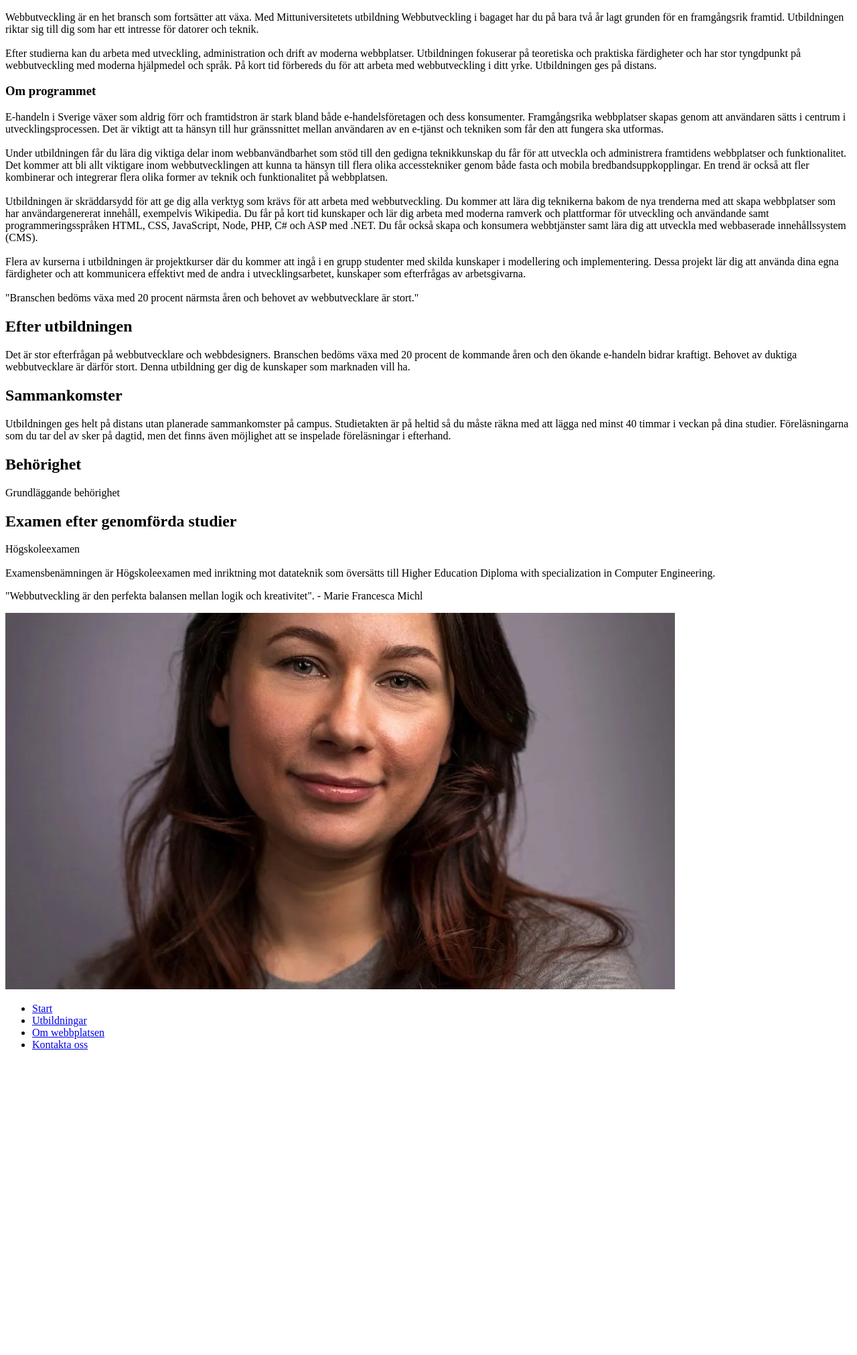
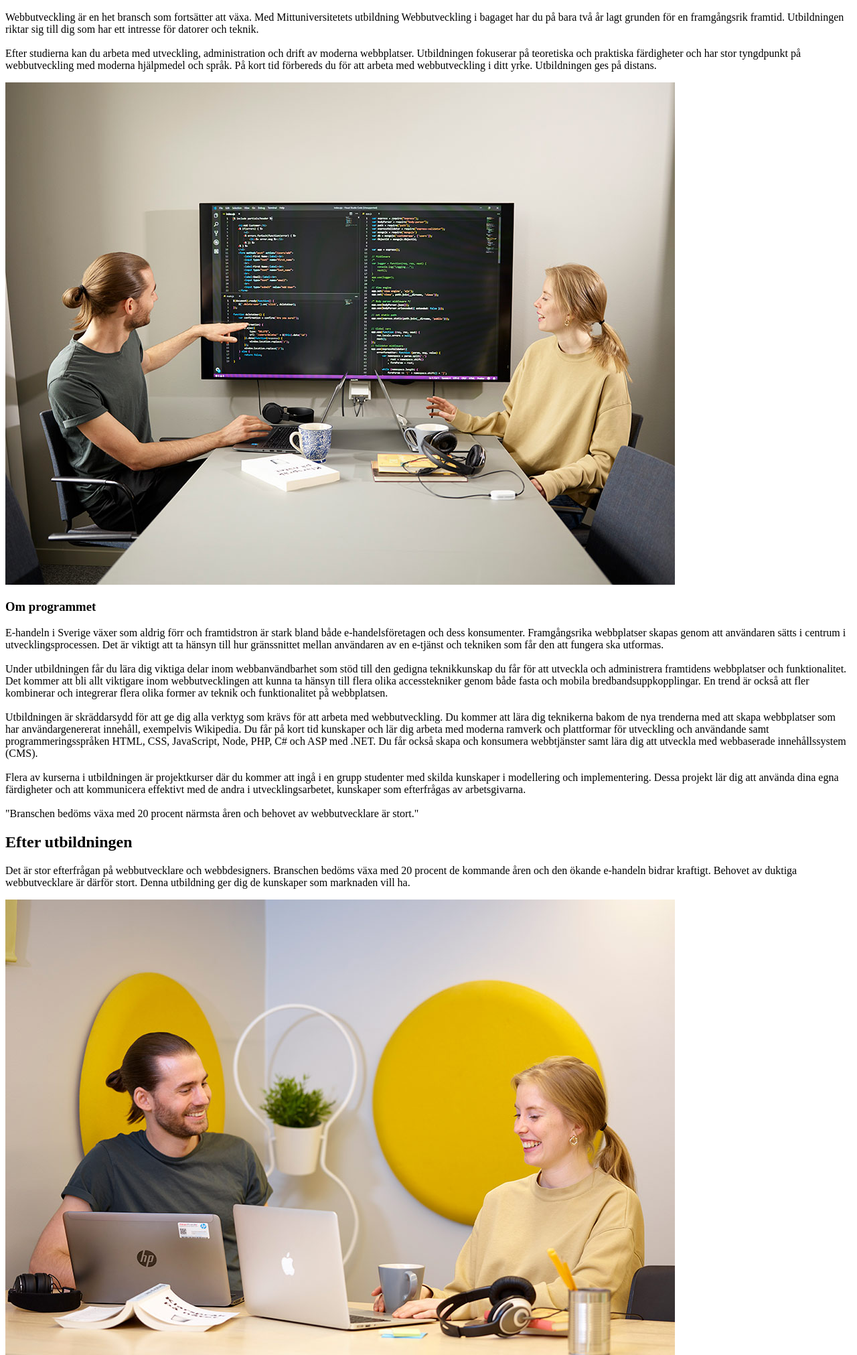
Before and after one commit to MCJ05/Lab-2, a plain HTML site: page index.html in a window 1280 px wide. Shown: the part 185-2208 px from the top of the page at 67% size. Before the commit the page ends 1770 px from the top, so only its background shows below. Drawn offline with Linux system fonts and the light colour scheme.

Commit message:
Laggt in bilderna på webbplatsen

```diff
--- a/index.html
+++ b/index.html
@@ -36,6 +36,7 @@
                         hjälpmedel och språk. På kort tid förbereds du för att arbeta med webbutveckling i ditt yrke. Utbildningen
                         ges på distans.
                     </p>
+                    <img src="images/CF017230.jpg" alt="två personer, en man och en kvinna, som sitter mitt emot varandra och kollar på en tv som visar kod">
                 </section>
                 <section class="main-container">
                     <h3>Om programmet</h3>
@@ -76,6 +77,7 @@
                         åren och den ökande e-handeln bidrar kraftigt. Behovet av duktiga webbutvecklare är därför stort. Denna utbildning
                         ger dig de kunskaper som marknaden vill ha.
                     </p>
+                    <img src="images/CF017374.jpg" alt="två personer som sitter brevid varandra med sina laptops uppfälda och de skrattar">
                 </section>
             </article>
             <div class="box">
```
